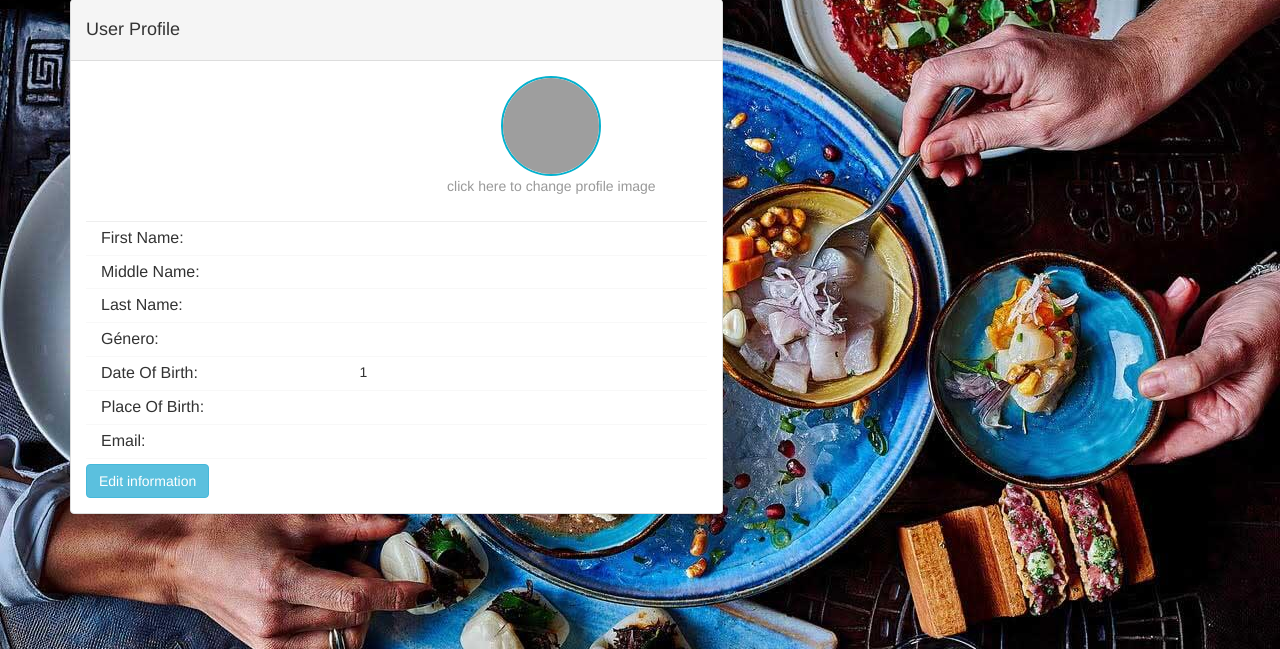
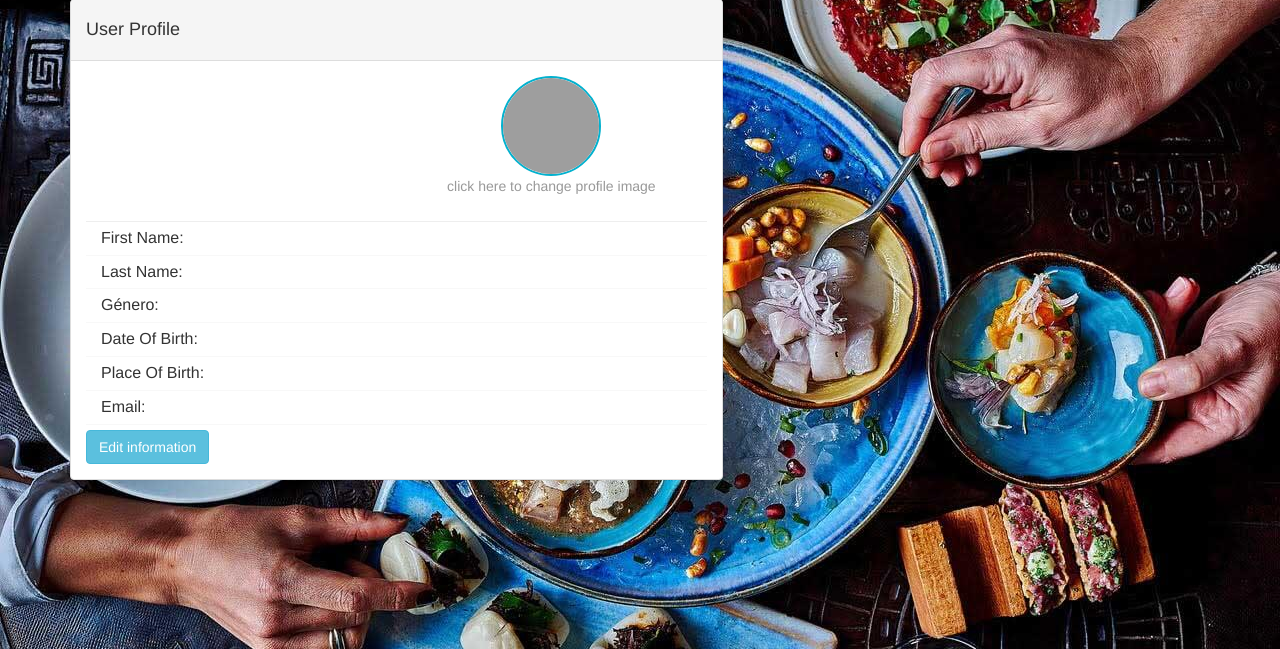
Before and after one commit to VictorNS69/DesTapaIS, a Flask app: template src/templates/userprofile.html in a window 1280 px wide. Shown: the part 151-800 px from the top of the page. Run offline with Flask 2, Linux system fonts and the light colour scheme; the template is opened without the code that fills it, so the values that code supplies are empty; some libraries are stand-ins or nearby versions; grey boxes are pictures that could not be loaded.

Commit message:
fixed html

```diff
--- a/src/routes.py
+++ b/src/routes.py
@@ -70,7 +70,6 @@ def homepage(username):
     return render_template('homepage.html',username=username)
 
 
-
 @app.route('/<string:username>/profile', methods=['GET'])
 def profile(username):
     try:
@@ -87,7 +86,7 @@ def profile(username):
         print("Error:", e)
         return "Error 503 Service Unavailable.\nPlease try again later"
 
-    return render_template('profile.html', result=result)
+    return render_template('userprofile.html', result=result)
 
 
 @app.route('/<string:username>/homepage/<string:local>', methods=['GET'])
@@ -106,4 +105,4 @@ def local(local):
         print("Error:", e)
         return "Error 503 Service Unavailable.\nPlease try again later"
 
-    return render_template('local.html', result=result);
+    return render_template('local.html', result=result)
--- a/src/templates/userprofile.html
+++ b/src/templates/userprofile.html
@@ -55,11 +55,6 @@
                             <div class="clearfix"></div>
                             <div class="bot-border"></div>
 
-                            <div class="col-sm-5 col-xs-6 tital ">Middle Name:</div>
-                            <div class="col-sm-7"> {{result["apellidos"]}}</div>
-                            <div class="clearfix"></div>
-                            <div class="bot-border"></div>
-
                             <div class="col-sm-5 col-xs-6 tital ">Last Name:</div>
                             <div class="col-sm-7"> {{result["apellidos"]}}</div>
                             <div class="clearfix"></div>
@@ -72,7 +67,7 @@
                             <div class="bot-border"></div>
 
                             <div class="col-sm-5 col-xs-6 tital ">Date Of Birth:</div>
-                            <div class="col-sm-7">1{{result["fecha_nacimiento"]}}</div>
+                            <div class="col-sm-7">{{result["fecha_nacimiento"]}}</div>
 
                             <div class="clearfix"></div>
                             <div class="bot-border"></div>
```
Also changed, not shown: src/templates/profile.html (deleted, +0 -26 lines), 1 other file.
